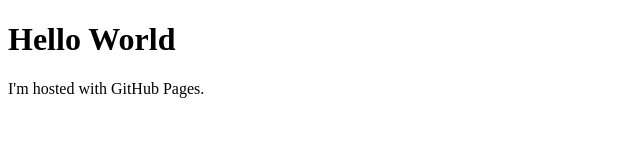
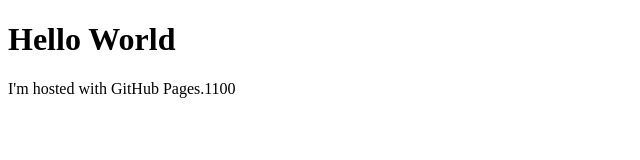
Before and after one commit to juju9109/test, a plain HTML site: page index.html in a window 1280 px wide. Shown: the full height of the page, 0-640 px from the left. Drawn offline with Linux system fonts and the light colour scheme.

Commit message:
Update index.html

```diff
--- a/index.html
+++ b/index.html
@@ -2,6 +2,6 @@
 <html>
 <body>
 <h1>Hello World</h1>
-<p>I'm hosted with GitHub Pages.</p>
+<p>I'm hosted with GitHub Pages.1100</p>
 </body>
 </html>
```
